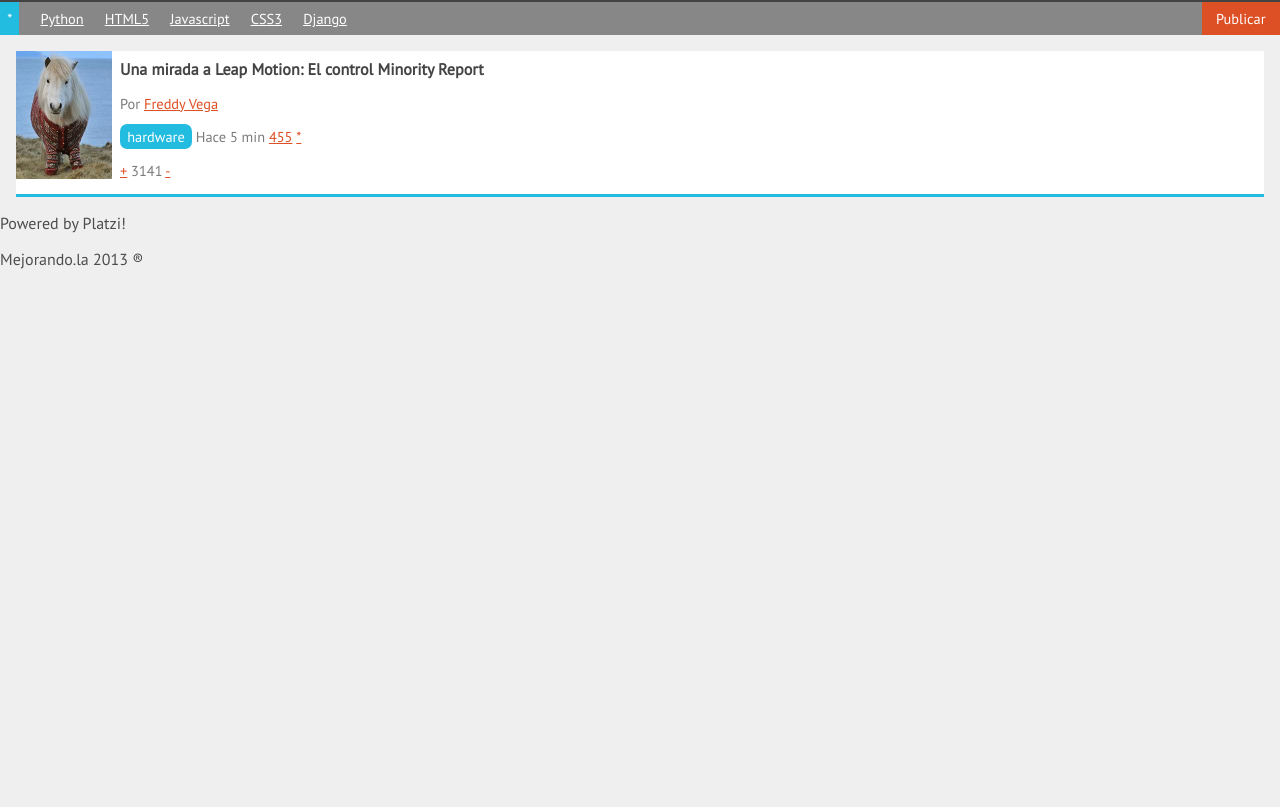
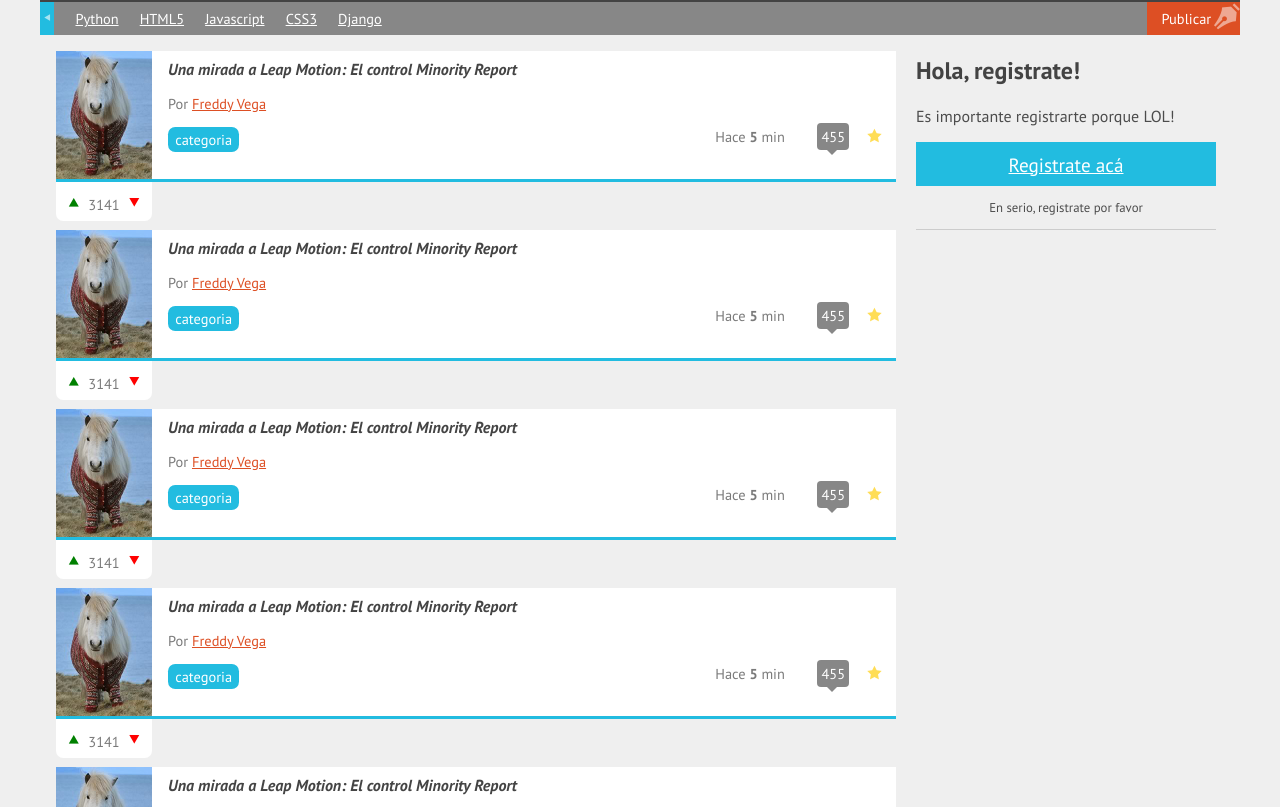
Before and after one commit to krtpowa/puls3, a plain HTML site: page index.html in a window 1280 px wide. Shown: the part 98-905 px from the top of the page. Before the commit the page ends 800 px from the top, so only its background shows below. Drawn offline with Linux system fonts and the light colour scheme.

Commit message:
Base limpia y funcional

```diff
--- a/estilos.css
+++ b/estilos.css
@@ -1,3 +1,14 @@
+@font-face {
+	font-family: 'icomoon';
+	src:url('fonts/icomoon.eot');
+	src:url('fonts/icomoon.eot?#iefix') format('embedded-opentype'),
+		url('fonts/icomoon.woff') format('woff'),
+		url('fonts/icomoon.ttf') format('truetype'),
+		url('fonts/icomoon.svg#icomoon') format('svg');
+	font-weight: normal;
+	font-style: normal;
+}
+
 a
 {
 	color: #DD4F24;
@@ -8,6 +19,21 @@ body
 	color: #4C4C4C;
 	font-family: "PT Sans", Arial;
 	font-size: 16px;
+	margin: 0;
+}
+/*
+comentario de lo que sea
+*/
+footer
+{
+	background: #434343;
+	color: #A7A7A7;
+	padding: 1em 0;
+	text-align: center;
+	width: 100%;
+}
+footer p
+{
 	margin: 0;
 }
 header
@@ -27,7 +53,7 @@ header h1
 	font-size: 20px;
 	font-weight: normal;
 	margin: 1em 0 0 1em;
-	width: 60%;
+	width: 50%;
 }
 header #avatar
 {
@@ -40,7 +66,15 @@ header #avatar figcaption
 	display: inline-block;
 	float: right;
 	height: 50px;
+	line-height: 50px;
+	opacity: 0.7;
 	padding: 0 2px;
+}
+header #avatar figcaption:after
+{
+	font-family: "icomoon";
+	font-size: 0.7em;
+	content: "\e001";
 }
 header #avatar img
 {
@@ -54,7 +88,6 @@ header #logo img
 nav
 {
 	background: #878787;
-	color: white;
 	font-size: 0.9em;
 }
 nav ul
@@ -71,56 +104,115 @@ nav ul li
 }
 nav ul li a
 {
-	color:  white;
+	color: white;
 	display: block;
 	padding: 0.5em 0;
 }
-nav #flechita_nav
+nav #flechita_nav a
 {
 	background: #22BCE0;
+	padding: 0.5em 0;
+	text-decoration: none;
 }
-nav #flechita_nav a
+nav #flechita_nav a:after
 {
-	padding: 0.5em 0.5em;
-	text-decoration: none;
+	content: "\e000";
+	font-family: "icomoon";
+	opacity: 0.6;
 }
 nav #publicar_nav
 {
+	/*i is zorri*/
 	background: #DD4F24;
 	float: right;
 	margin-right: 0;
+	padding-right: 1em;
+	position: relative;
+}
+nav #publicar_nav:after
+{
+	color: rgba(255,255,255,0.5);
+	content:  "\e004";
+	font-family: "icomoon";
+	font-size: 1.8em;
+	position: absolute;
+	right: 0;
+	top: 0;
 }
 nav #publicar_nav a
 {
+	display: inline-block;
 	padding: 0.5em 1em;
 	text-decoration: none;
+}
+#bienvenida
+{
+	display: none;
 }
 #contenido
 {
 	margin: 1em;
 }
-#contenido .datos_item .tag_item
-{
-	background: #22BCE0;
-	border-radius: 0.5em;
-	color: white;
-	padding: 0.2em 0.5em;
-	text-decoration: none;
-}
 #contenido .item
 {
+	background: white;
 	border-bottom: 3px #22BCE0 solid;
-	background: white;
+	margin-bottom: 3em;
+	min-height: 128px;
+	position: relative;
 }
 #contenido .item p
 {
 	color: #7A7A7A;
 	font-size: 0.9em;
 }
+#contenido .item .datos_item
+{
+	text-align: right;
+}
+#contenido .item .datos_item .comentarios_item
+{
+	background: #878787;
+	border-radius: 4px;
+	color: white;
+	margin: 0 0 0 2em;
+	padding: 4px;
+	position: relative;
+	text-decoration: none;
+}
+#contenido .item .datos_item .comentarios_item:after{
+	border-left: 5px solid transparent;
+	border-right: 5px solid transparent;
+	border-top: 5px solid #878787;
+	content: "";
+	left :10px;
+	position: absolute;
+	top:100%;
+}
+#contenido .item .datos_item .guardar_item
+{
+	margin: 0 1em;
+	text-decoration: none;
+}
+#contenido .item .datos_item .guardar_item:after
+{
+	color: #FD5;
+	content: "\e003";
+	font-family: "icomoon";
+}
+#contenido .item .datos_item .tag_item
+{
+	background: #22BCE0;
+	border-radius: 0.5em;
+	color: white;
+	float: left;
+	padding: 0.2em 0.5em;
+	text-decoration: none;
+}
 #contenido .item .imagen_item
 {
 	float: left;
-	margin: 0 0.5em 0 0;
+	margin: 0 1em 0 0;
 }
 #contenido .item .imagen_item img
 {
@@ -128,7 +220,8 @@ nav #publicar_nav a
 }
 #contenido .item .titulo_item
 {
-	font-size: 1rem;
+	font-size: 1em;
+	font-style: italic;
 	padding: 0.5em 0.5em 0;
 }
 #contenido .item .titulo_item a
@@ -136,3 +229,35 @@ nav #publicar_nav a
 	color: #444;
 	text-decoration: none;
 }
+#contenido .item .votacion
+{
+	background: white;
+	border-radius: 0 0 0.5em 0.5em;
+	margin: 3px 0 0 0;
+	padding: 0.5em 0;
+	position: absolute;
+	text-align: center;
+	top: 100%;
+	width: 96px;
+}
+#contenido .item .votacion a
+{
+	text-decoration: none;
+}
+#contenido .item .votacion .down:after,
+#contenido .item .votacion .up:after
+{
+	font-family: "icomoon";
+	font-size: 1.5em;
+	vertical-align: bottom;
+}
+#contenido .item .votacion .down:after
+{
+	color: red;
+	content: "\e001";
+}
+#contenido .item .votacion .up:after
+{
+	color: green;
+	content: "\e002";
+}
--- a/index.html
+++ b/index.html
@@ -2,12 +2,18 @@
 <html lang="es">
 <head>
 	<meta charset="utf-8" />
-	<title>Comunidad online de gente pro</title>
+
+	<meta name="viewport"
+		  content="width=device-width, initial-scale=1, maximum-scale=1" />
+
+	<title>Puls3: Comunidad online de gente pro y (no sé que más escribir)</title>
 	<link rel="stylesheet" href="normalize.css" />
-	<link href='http://fonts.googleapis.com/css?family=PT+Sans' rel='stylesheet' type='text/css' />
+	<link href='http://fonts.googleapis.com/css?family=PT+Sans:400,700,400italic,700italic' rel='stylesheet' type='text/css' />
 	<link rel="stylesheet" href="estilos.css" />
+	<link rel="stylesheet" href="responsive.css" />
 </head>
 <body>
+	<!-- comentario de lo que sea -->
 	<header>
 		<figure id="logo">
 			<img src="logo.png" />
@@ -15,14 +21,12 @@
 		<h1 id="titulo_header">Puls3: Comunidad de gente cool, atractiva y millonaria</h1>
 		<figure id="avatar">
 			<img src="avatar.jpg" />
-			<figcaption>
-				*
-			</figcaption>
+			<figcaption></figcaption>
 		</figure>
 	</header>
 	<nav>
 		<ul>
-			<li id="flechita_nav"><a href="#">*</a></li>
+			<li id="flechita_nav"><a href="#"></a></li>
 			<li><a href="#">Python</a></li>
 			<li><a href="#">HTML5</a></li>
 			<li><a href="#">Javascript</a></li>
@@ -31,6 +35,17 @@
 			<li id="publicar_nav"><a href="#">Publicar</a></li>
 		</ul>
 	</nav>
+	<aside id="bienvenida">
+		<h2>Hola, registrate!</h2>
+		<p>Es importante registrarte porque LOL!</p>
+		<a id="registro" href="#">Registrate acá</a>
+		<p id="mensaje_registro">En serio, registrate por favor</p>
+		<!-- <video width="300" controls>
+			<source src="happyfit.webm" type="video/webm" />
+			<source src="happyfit.mp4" type="video/mp4" />
+			<p>SU NAVEGADOR ES VIEJO DE COJONES!!</p>
+		</video> -->
+	</aside>
 	<section id="contenido">
 		<article class="item">
 			<figure class="imagen_item">
@@ -43,20 +58,108 @@
 				Por <a href="#">Freddy Vega</a>
 			</p>
 			<p class="datos_item">
-				<a class="tag_item" href="#">hardware</a>
-				<span class="fecha_item">Hace 5 min</span>
+				<a class="tag_item" href="#">categoria</a>
+				<span class="fecha_item">Hace <strong>5</strong> min</span>
 				<a class="comentarios_item" href="#">455</a>
-				<a class="guardar_item" href="#">*</a>
+				<a class="guardar_item" href="#"></a>
 			</p>
 			<p class="votacion">
-				<a class="up" href="#">+</a>
+				<a class="up" href="#"></a>
 				3141
-				<a class="down" href="#">-</a>
+				<a class="down" href="#"></a>
+			</p>
+		</article>
+		<article class="item">
+			<figure class="imagen_item">
+				<img src="imagen.jpg" />
+			</figure>
+			<h2 class="titulo_item">
+				<a href="#">Una mirada a Leap Motion: El control Minority Report</a>
+			</h2>
+			<p class="autor_item">
+				Por <a href="#">Freddy Vega</a>
+			</p>
+			<p class="datos_item">
+				<a class="tag_item" href="#">categoria</a>
+				<span class="fecha_item">Hace <strong>5</strong> min</span>
+				<a class="comentarios_item" href="#">455</a>
+				<a class="guardar_item" href="#"></a>
+			</p>
+			<p class="votacion">
+				<a class="up" href="#"></a>
+				3141
+				<a class="down" href="#"></a>
+			</p>
+		</article>
+		<article class="item">
+			<figure class="imagen_item">
+				<img src="imagen.jpg" />
+			</figure>
+			<h2 class="titulo_item">
+				<a href="#">Una mirada a Leap Motion: El control Minority Report</a>
+			</h2>
+			<p class="autor_item">
+				Por <a href="#">Freddy Vega</a>
+			</p>
+			<p class="datos_item">
+				<a class="tag_item" href="#">categoria</a>
+				<span class="fecha_item">Hace <strong>5</strong> min</span>
+				<a class="comentarios_item" href="#">455</a>
+				<a class="guardar_item" href="#"></a>
+			</p>
+			<p class="votacion">
+				<a class="up" href="#"></a>
+				3141
+				<a class="down" href="#"></a>
+			</p>
+		</article>
+		<article class="item">
+			<figure class="imagen_item">
+				<img src="imagen.jpg" />
+			</figure>
+			<h2 class="titulo_item">
+				<a href="#">Una mirada a Leap Motion: El control Minority Report</a>
+			</h2>
+			<p class="autor_item">
+				Por <a href="#">Freddy Vega</a>
+			</p>
+			<p class="datos_item">
+				<a class="tag_item" href="#">categoria</a>
+				<span class="fecha_item">Hace <strong>5</strong> min</span>
+				<a class="comentarios_item" href="#">455</a>
+				<a class="guardar_item" href="#"></a>
+			</p>
+			<p class="votacion">
+				<a class="up" href="#"></a>
+				3141
+				<a class="down" href="#"></a>
+			</p>
+		</article>
+		<article class="item">
+			<figure class="imagen_item">
+				<img src="imagen.jpg" />
+			</figure>
+			<h2 class="titulo_item">
+				<a href="#">Una mirada a Leap Motion: El control Minority Report</a>
+			</h2>
+			<p class="autor_item">
+				Por <a href="#">Freddy Vega</a>
+			</p>
+			<p class="datos_item">
+				<a class="tag_item" href="#">categoria</a>
+				<span class="fecha_item">Hace <strong>5</strong> min</span>
+				<a class="comentarios_item" href="#">455</a>
+				<a class="guardar_item" href="#"></a>
+			</p>
+			<p class="votacion">
+				<a class="up" href="#"></a>
+				3141
+				<a class="down" href="#"></a>
 			</p>
 		</article>
 	</section>
 	<footer>
-		<p>Powered by Platzi!</p>
+		<p><strong>Powered by Platzi!</strong></p>
 		<p>Mejorando.la 2013 ®</p>
 	</footer>
 </body>
--- /dev/null
+++ b/responsive.css
@@ -0,0 +1,41 @@
+@media screen and (min-width: 768px)
+{
+	body
+	{
+		margin: 0 auto;
+		max-width: 1200px;
+	}
+	#bienvenida
+	{
+		display: block;
+		border-bottom: 1px solid #CCC;
+		float: right;
+		margin-right: 2%;
+		width: 25%;
+	}
+	#bienvenida h2
+	{
+		color: #434343;
+	}
+	#bienvenida #mensaje_registro,
+	#bienvenida #registro
+	{
+		text-align: center;
+	}
+	#bienvenida #mensaje_registro
+	{
+		font-size: 0.8em;
+	}
+	#bienvenida #registro
+	{
+		background: #22BCE0;
+		color: white;
+		display: block;
+		font-size: 1.2em;
+		padding: 0.5em 0;
+	}
+	#contenido
+	{
+		width: 70%;
+	}
+}
```
Also changed, not shown: desktop.png (added), fonts/icomoon.ttf (added), fonts/icomoon.woff (added), github.txt (added), home.png (deleted), 6 other files.
